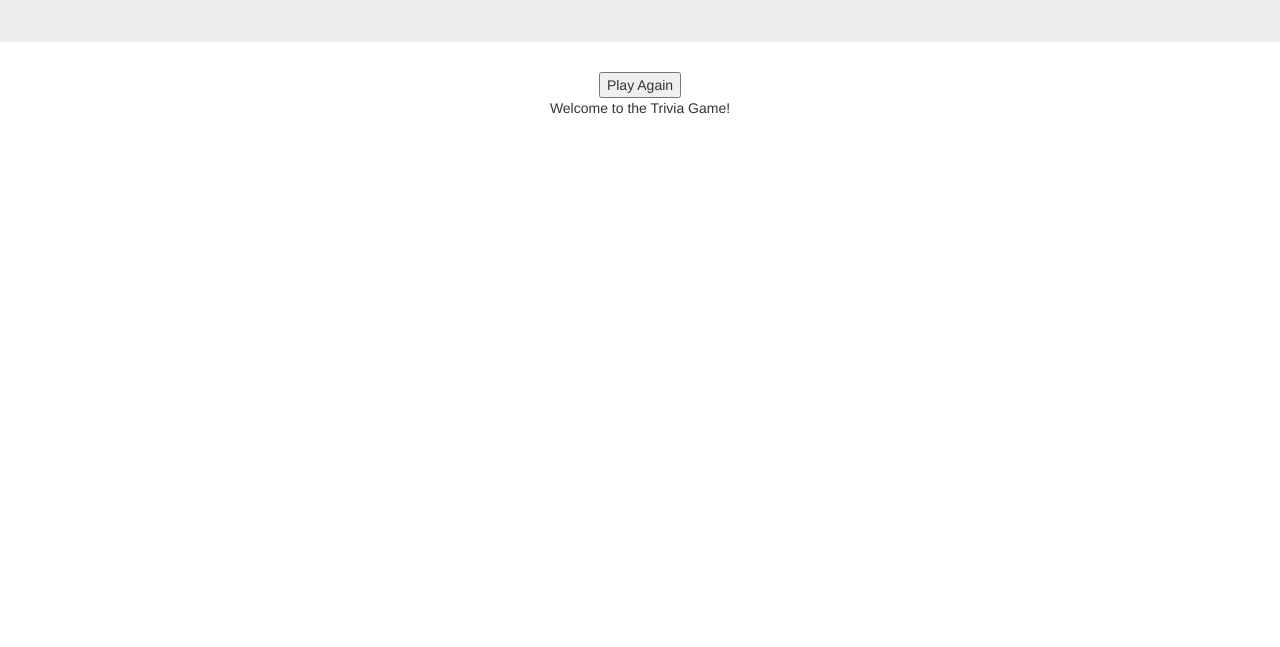
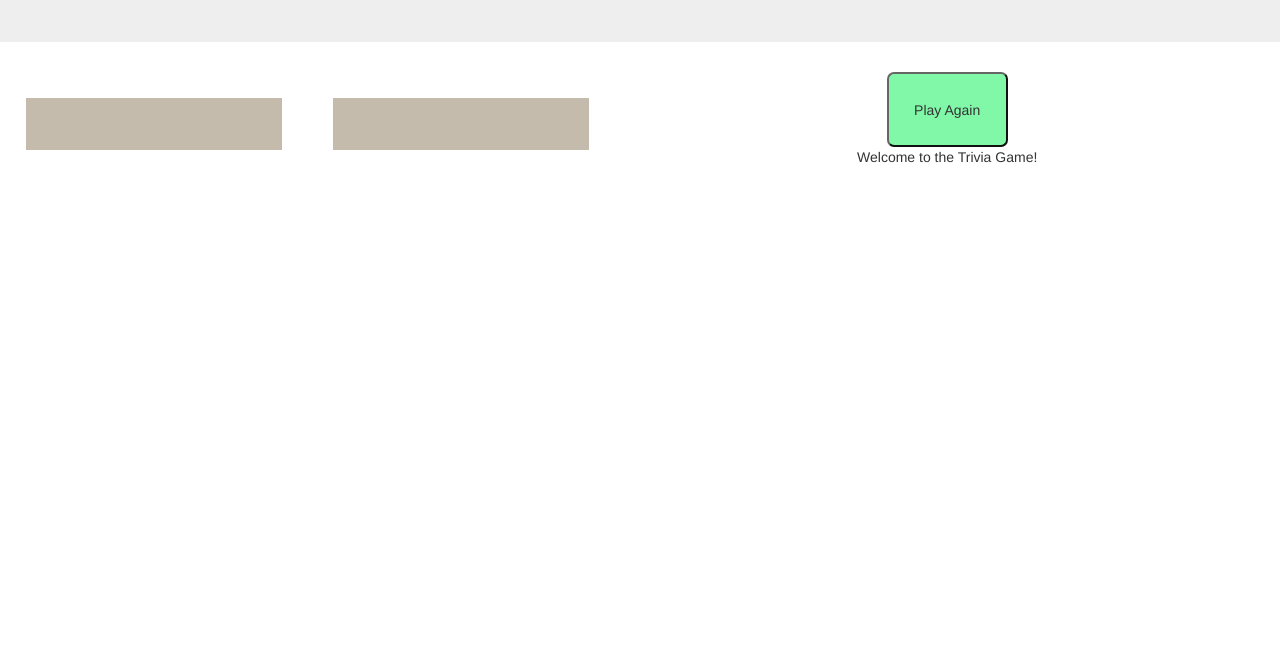
Before and after one commit to connorrhodes/TriviaGame, a plain HTML site: page index.html in a window 1280 px wide. Shown: the part 153-800 px from the top of the page. Drawn offline with nearby package versions, Linux system fonts and the light colour scheme.

Commit message:
css seems to be revealing the quiz on the page but haven't been able to locate the question answers yet

```diff
--- a/assets/css/style.css
+++ b/assets/css/style.css
@@ -45,3 +45,62 @@
     body {
         text-align: center;
     }
+
+    /* section {
+        color: rgb(14, 10, 5);
+        padding: 4%;
+        margin: 0 7% 3% 7%;
+        position: relative;
+        top: -18px;
+        line-height: 35px;
+        clear: both;
+        background: rgb(255, 253, 253);
+    } */
+    #qText {
+        position: relative;
+
+    }
+    button#newGame {
+        position: absolute;
+        /*right: 30px;*/
+        top: 10px;
+    }
+    .scoreboard {
+        float: left;
+        margin: 2%;
+        background-color: #c5bbac;
+        width: 20%;
+        padding: 15px 6px;
+        height: 52px;
+        box-sizing: border-box;
+        text-align: center;
+    }
+    #score {
+        font-size: small;
+        padding-top: 8px;
+    }
+    #choices {
+        display: none;
+    }
+    #choices ol {
+        position: relative;
+    }
+    button {
+        /*display: block;*/
+        /*margin: auto;*/
+        padding: 2%;
+        font-size: 48px;
+        font-family: "Tangerine", serif;
+        margin-top: 4%;
+        background-color: #81f7a8;
+        border-color: #666;
+        border-radius: 7px;
+
+        color: white;
+    }
+    #choices {
+        display: none;
+    }
+    #choices ol {
+        position: relative;
+    }
```
